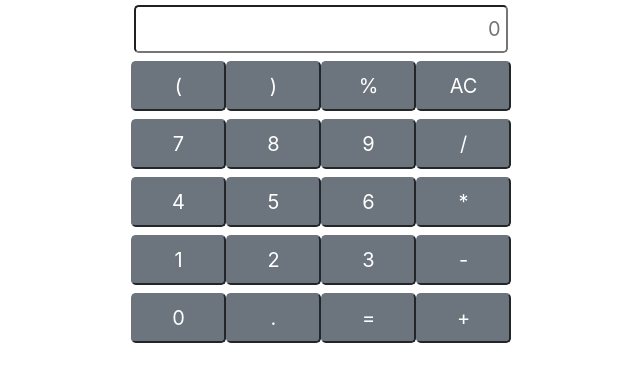
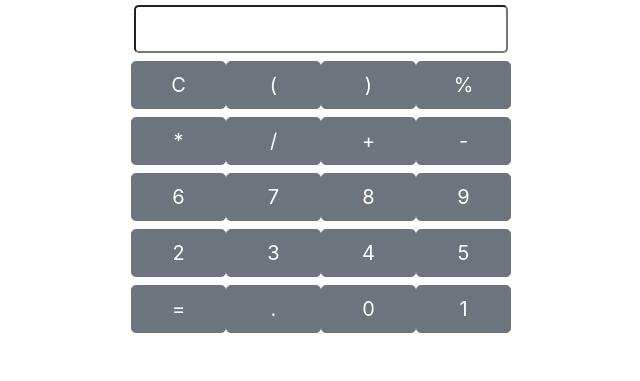
Before and after one commit to JulianIfesiokwu/Simple-Calculator, a plain HTML site: page index.html in a window 1280 px wide. Shown: the part 49-430 px from the top of the page, without its empty margins (319-959 px from the left). Drawn offline with nearby package versions, Linux system fonts and the light colour scheme.

Commit message:
changed the layout of the calculator to enable me use js to access buttons. Also created the ids-operators & numbers

```diff
--- a/index.html
+++ b/index.html
@@ -17,46 +17,47 @@
           <div id="out-put">
               <form>
                   <div class="form-row justify-content-center my-2">
-                        <input placeholder="0" class="form-control-lg col-4 text-right" readonly>
+                        <input class="form-control-lg col-4 text-right calculator-screen" readonly>
                   </div>
 
               </form>
 
           </div>
-          <div class="input">
+          <div id="operators" class="">
               <div class="row justify-content-center">
-                  <button class="btn-lg btn-secondary col-1" type="button">(</button>
-                  <button class="btn-lg btn-secondary col-1" type="button">)</button>
-                  <button class="btn-lg btn-secondary col-1" type="button">%</button>
-                  <button class="btn-lg btn-secondary col-1" type="button">AC</button>
+                  <button class="btn btn-secondary btn-lg col-1">C</button>
+                  <button class="btn btn-secondary btn-lg col-1">(</button>
+                  <button class="btn btn-secondary btn-lg col-1">)</button>
+                  <button class="btn btn-secondary btn-lg col-1">%</button>
               </div>
               <div class="row justify-content-center my-2">
-                  <button class="btn-lg btn-secondary col-1" type="button">7</button>
-                  <button class="btn-lg btn-secondary col-1" type="button">8</button>
-                  <button class="btn-lg btn-secondary col-1" type="button">9</button>
-                  <button class="btn-lg btn-secondary col-1" type="button">/</button>
-              </div>
-              <div class="row justify-content-center">
-                  <button class="btn-lg btn-secondary col-1" type="button">4</button>
-                  <button class="btn-lg btn-secondary col-1" type="button">5</button>
-                  <button class="btn-lg btn-secondary col-1" type="button">6</button>
-                  <button class="btn-lg btn-secondary col-1" type="button">*</button>
-              </div>
-              <div class="row justify-content-center my-2">
-                  <button class="btn-lg btn-secondary col-1" type="button">1</button>
-                  <button class="btn-lg btn-secondary col-1" type="button">2</button>
-                  <button class="btn-lg btn-secondary col-1" type="button">3</button>
-                  <button class="btn-lg btn-secondary col-1" type="button">-</button>
-              </div>
-              <div class="row justify-content-center">
-                  <button class="btn-lg btn-secondary col-1" type="button">0</button>
-                  <button class="btn-lg btn-secondary col-1" type="button">.</button>
-                  <button class="btn-lg btn-secondary col-1" type="button">=</button>
-                  <button class="btn-lg btn-secondary col-1" type="button">+</button>
+                  <button class="btn btn-secondary btn-lg col-1">*</button>
+                  <button class="btn btn-secondary btn-lg col-1">/</button>
+                  <button class="btn btn-secondary btn-lg col-1">+</button>
+                  <button class="btn btn-secondary btn-lg col-1">-</button>
               </div>
 
+      </div>
+      <div id="numbers">
+            <div class="row justify-content-center">
+                    <button class="btn btn-secondary btn-lg col-1">6</button>
+                    <button class="btn btn-secondary btn-lg col-1">7</button>
+                    <button class="btn btn-secondary btn-lg col-1">8</button>
+                    <button class="btn btn-secondary btn-lg col-1">9</button>
+            </div>
+            <div class="row justify-content-center my-2">
+                    <button class="btn btn-secondary btn-lg col-1">2</button>
+                    <button class="btn btn-secondary btn-lg col-1">3</button>
+                    <button class="btn btn-secondary btn-lg col-1">4</button>
+                    <button class="btn btn-secondary btn-lg col-1">5</button>
+            </div>
+            <div class="row justify-content-center">
+                    <button class="btn btn-secondary btn-lg col-1">=</button>
+                    <button class="btn btn-secondary btn-lg col-1">.</button>
+                    <button class="btn btn-secondary btn-lg col-1">0</button>
+                    <button class="btn btn-secondary btn-lg col-1">1</button>
+            </div>
 
-          </div>
       </div>
     </div>
 
```
